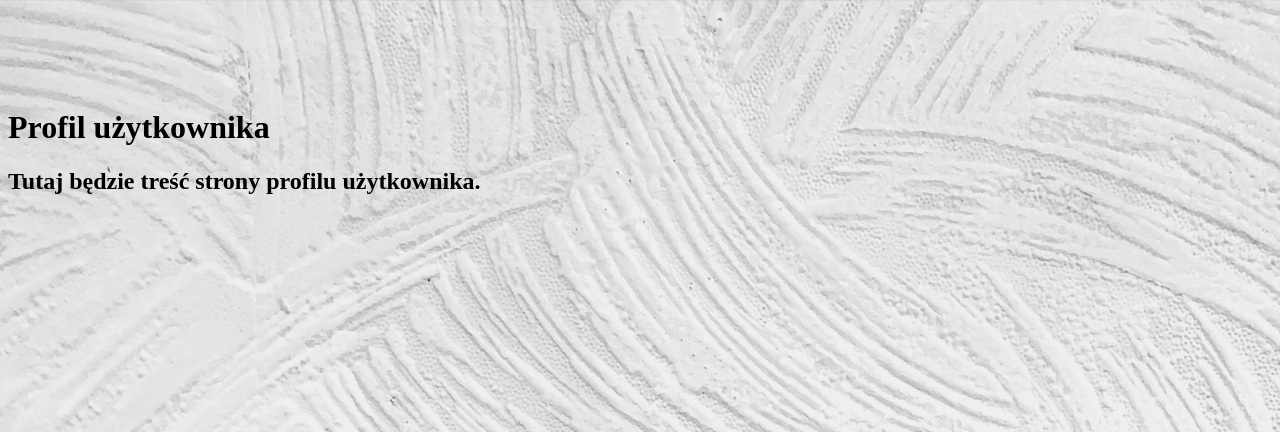
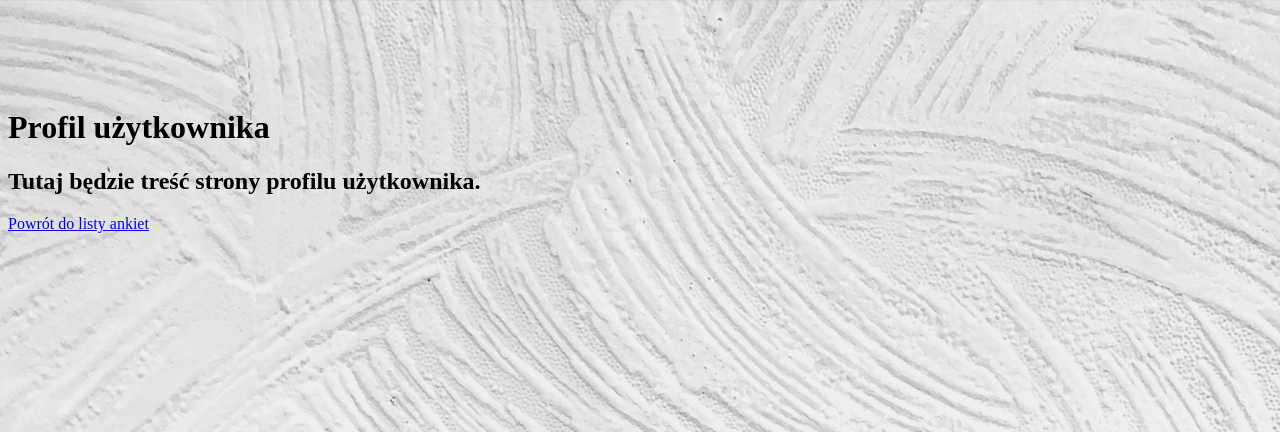
Before and after one commit to adrian-wojcik/Ankietowo, a Django app: page /accounts/profile/ in a window 1280 px wide. Shown: the top 432 px of the page. Run offline with Django 3.2, Linux system fonts and the light colour scheme.

Commit message:
dodanie linku powrotnego w profilu użytkownika

```diff
--- a/Ankietowo/accounts/templates/accounts/profile.html
+++ b/Ankietowo/accounts/templates/accounts/profile.html
@@ -3,4 +3,6 @@
 {% block content %}
   <h1>Profil użytkownika</h1>
   <h2>Tutaj będzie treść strony profilu użytkownika.</h2>
+
+ <a href="{% url 'polls:index' %}">Powrót do listy ankiet</a>
 {% endblock %}
```
